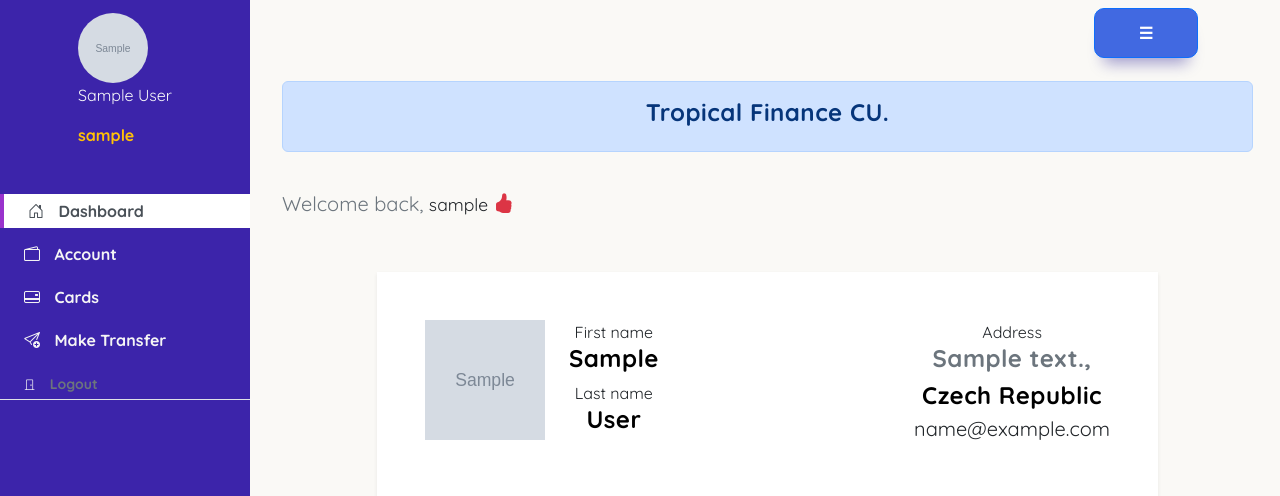
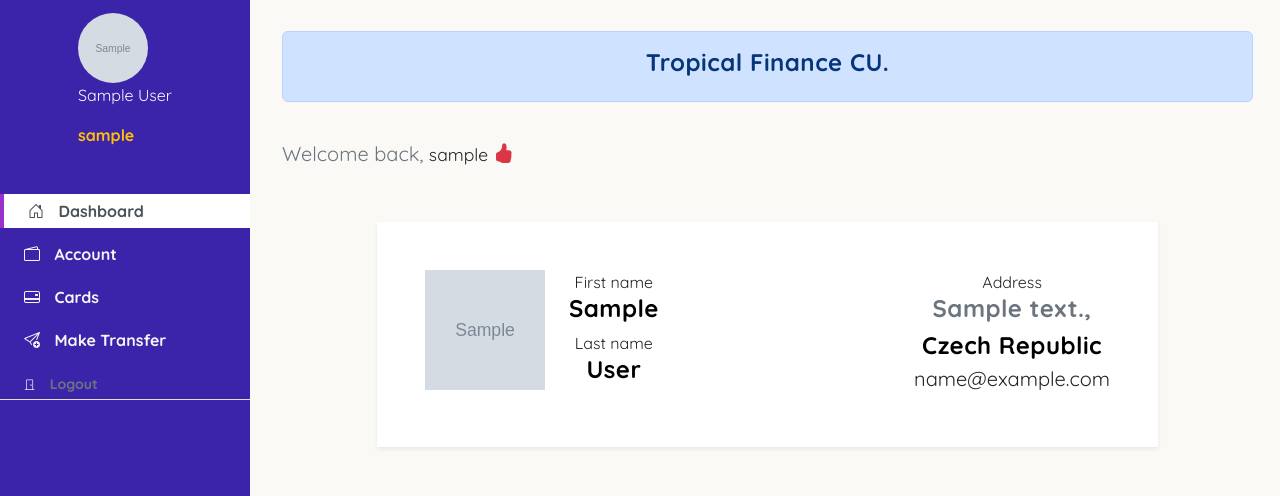
Before and after one commit to ndmichael/digital_banking, a Django app: a page that uses clients/templates/users/base.html in a window 1280 px wide. Shown: the top 496 px of the page. Run offline with Django 5.2, Linux system fonts and the light colour scheme; a user stored in the database is signed in; tables that the repository leaves empty hold one stand-in row (values such as "Sample post"); grey boxes marked "Sample" are stand-in pictures; some libraries are stand-ins or nearby versions.

Commit message:
hide toggler until small screen

```diff
--- a/clients/templates/users/base.html
+++ b/clients/templates/users/base.html
@@ -22,7 +22,7 @@
     <div class="bg-transparent py-2">
         <section class="container">
             <div class="row">
-                <div class="col-12 text-end">
+                <div class="col-12 text-end d-block d-md-none">
                     <button class="openbtn btn btn-primary btn-small" id="toggleSidebar">☰</button>
                 </div>
             </div>
```
